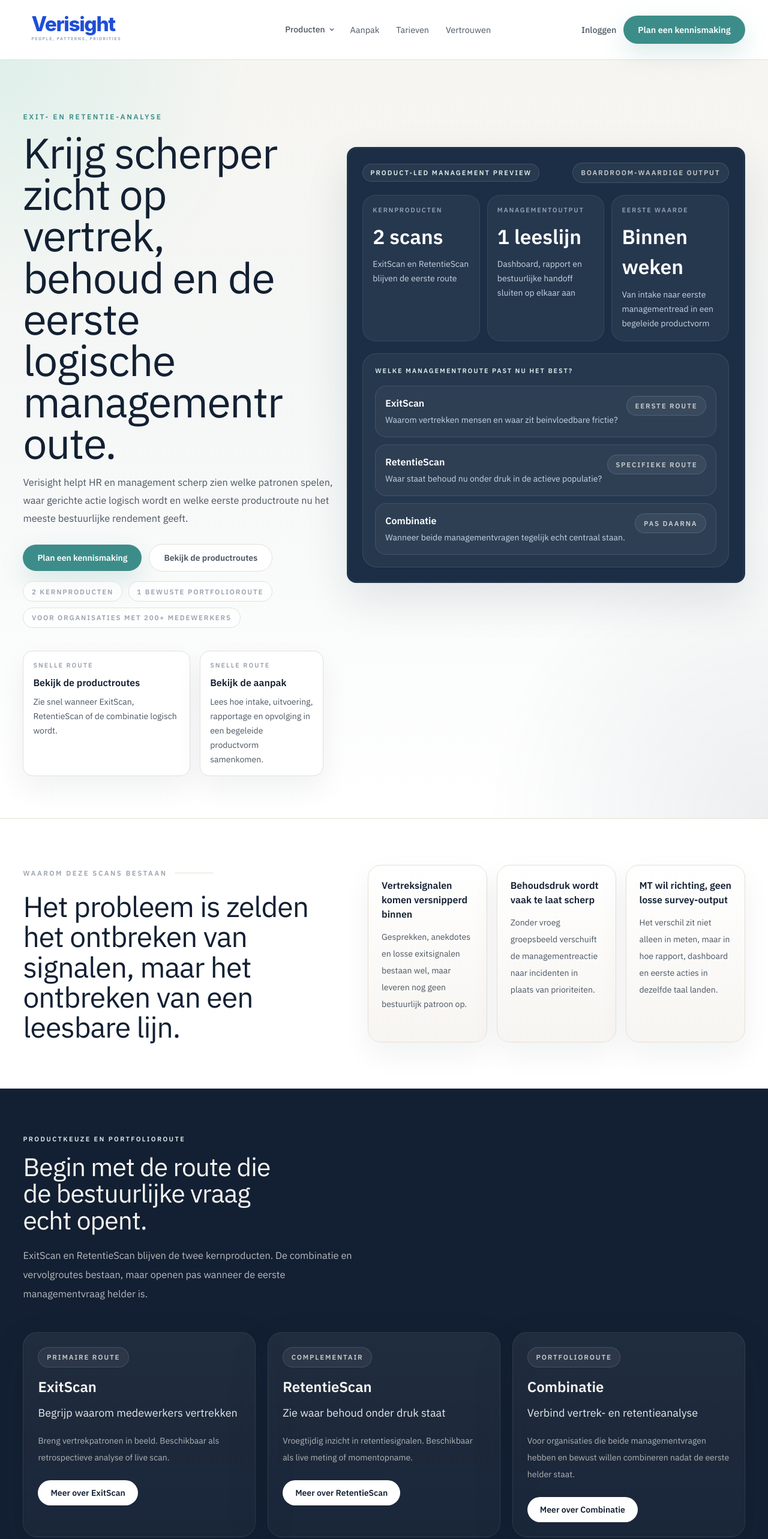
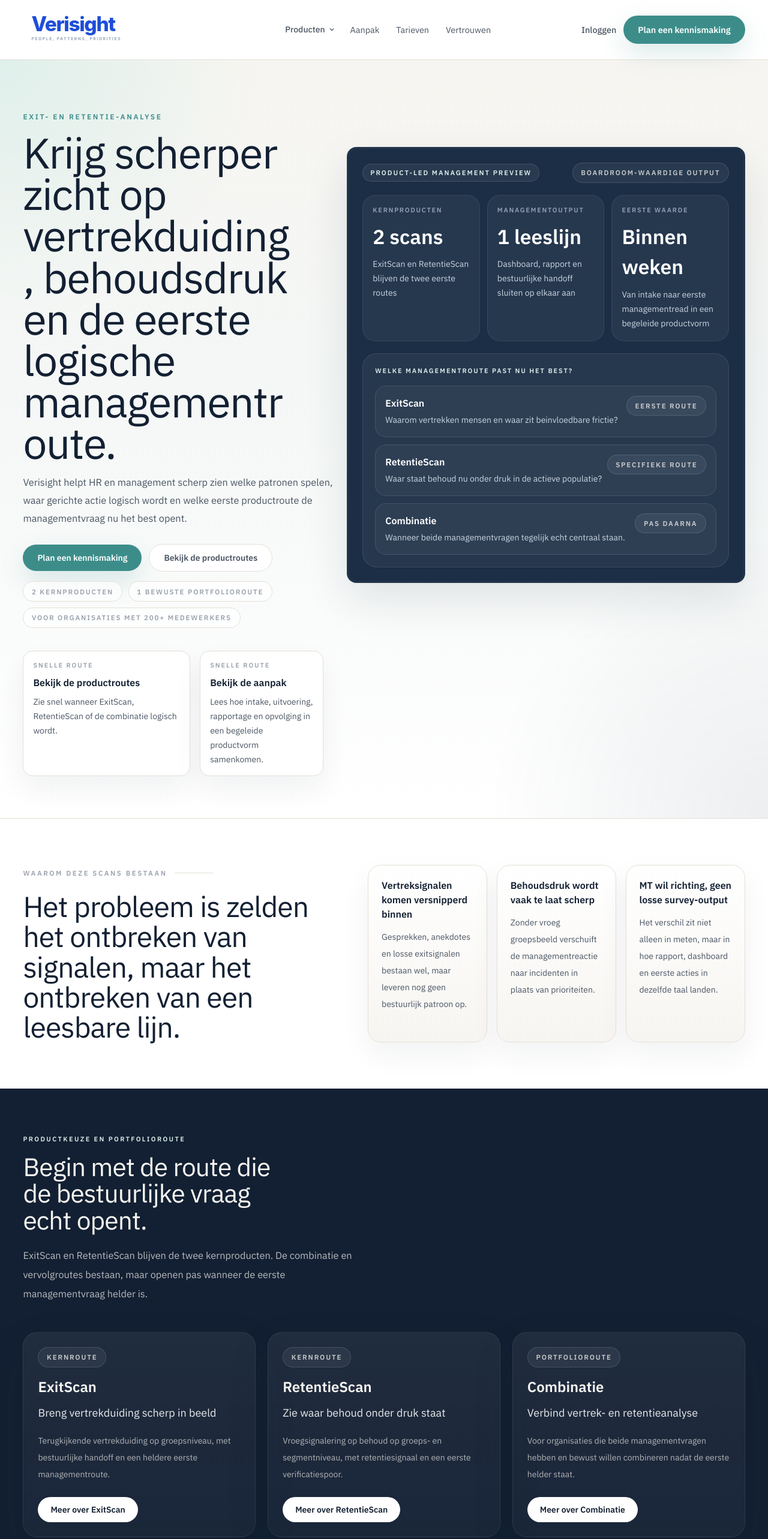
Before and after one commit to larshengel08-lang/VerisightSaaS, a Next.js app in the folder frontend/: page / in a window 1280 px wide. Shown: the top 2566 px of the page at 60% size. Built offline with nearby package versions, Linux system fonts and the light colour scheme.

Commit message:
Align buyer-facing commercial copy with canon

```diff
--- a/frontend/app/page.tsx
+++ b/frontend/app/page.tsx
@@ -35,7 +35,7 @@ export const metadata: Metadata = {
 }
 
 const heroSignals = [
-  ['Kernproducten', '2 scans', 'ExitScan en RetentieScan blijven de eerste route'],
+  ['Kernproducten', '2 scans', 'ExitScan en RetentieScan blijven de twee eerste routes'],
   ['Managementoutput', '1 leeslijn', 'Dashboard, rapport en bestuurlijke handoff sluiten op elkaar aan'],
   ['Eerste waarde', 'Binnen weken', 'Van intake naar eerste managementread in een begeleide productvorm'],
 ] as const
@@ -94,11 +94,11 @@ export default function LandingPage() {
           <MarketingHeroIntro>
             <p className="marketing-hero-eyebrow text-[#3C8D8A]">Exit- en retentie-analyse</p>
             <h1 className="marketing-hero-title marketing-hero-title-home font-display text-[#132033]">
-              Krijg scherper zicht op vertrek, behoud en de eerste logische managementroute.
+              Krijg scherper zicht op vertrekduiding, behoudsdruk en de eerste logische managementroute.
             </h1>
             <p className="marketing-hero-copy text-[#4A5563]">
               Verisight helpt HR en management scherp zien welke patronen spelen, waar gerichte actie logisch wordt en
-              welke eerste productroute nu het meeste bestuurlijke rendement geeft.
+              welke eerste productroute de managementvraag nu het best opent.
             </p>
             <div className="marketing-hero-cta-row marketing-hero-actions">
               <Link
--- a/frontend/app/producten/[slug]/page.tsx
+++ b/frontend/app/producten/[slug]/page.tsx
@@ -176,10 +176,10 @@ function ExitScanPage() {
           <div className="marketing-shell py-14">
             <p className="text-[0.6rem] font-medium uppercase tracking-[0.14em] text-[#3C8D8A]">ExitScan</p>
             <h1 className="mt-3 max-w-[22ch] font-display text-[clamp(1.6rem,3.5vw,2.2rem)] font-light leading-[1.15] tracking-[-0.02em] text-[#132033]">
-              Begrijp waarom medewerkers vertrekken
+              Breng vertrekduiding scherp in beeld
             </h1>
             <p className="mt-4 max-w-[52ch] text-base leading-relaxed text-[#4A5563]">
-              Beschikbaar als retrospectieve analyse of live scan.
+              Voor terugkijkende vertrekduiding op groepsniveau, begeleid als retrospectieve exitscan of live exitroute.
             </p>
             <div className="mt-8 flex flex-wrap items-center gap-4">
               <a
@@ -356,10 +356,10 @@ function RetentionScanPage() {
           <div className="marketing-shell py-14">
             <p className="text-[0.6rem] font-medium uppercase tracking-[0.14em] text-[#3C8D8A]">RetentieScan</p>
             <h1 className="mt-3 max-w-[22ch] font-display text-[clamp(1.6rem,3.5vw,2.2rem)] font-light leading-[1.15] tracking-[-0.02em] text-[#132033]">
-              Zie waar behoud en werkfrictie onder druk staan
+              Zie eerder waar behoud onder druk staat
             </h1>
             <p className="mt-4 max-w-[52ch] text-base leading-relaxed text-[#4A5563]">
-              Beschikbaar als live meting of gerichte momentopname.
+              Voor vroegsignalering op behoud op groeps- en segmentniveau, als baseline of ritmeroute.
             </p>
             <div className="mt-8 flex flex-wrap items-center gap-4">
               <a
@@ -386,7 +386,7 @@ function RetentionScanPage() {
             {[
               'Vroeg signaleren voordat sprake is van verloop',
               'Na een verandertraject of reorganisatie',
-              'Bij behoefte aan MT-rapportage over retentierisico\'s',
+              'Bij behoefte aan MT-rapportage over behoudsdruk en retentiesignalen',
             ].map((item) => (
               <div key={item} className="rounded-lg border border-[#E5E0D6] bg-[#F7F5F1] p-5">
                 <p className="text-sm leading-relaxed text-[#132033]">{item}</p>
@@ -438,23 +438,23 @@ function RetentionScanPage() {
         {/* 5 — Live vs. momentopname */}
         <MarketingSection tone="surface">
           <p className="text-[0.6rem] font-medium uppercase tracking-[0.14em] text-[#3C8D8A]">Varianten</p>
-          <h2 className="mt-3 text-xl font-medium text-[#132033]">Live meting of momentopname?</h2>
+          <h2 className="mt-3 text-xl font-medium text-[#132033]">Baseline of ritmeroute?</h2>
           <div className="mt-8 grid gap-5 lg:grid-cols-2">
             {[
               {
-                label: 'Live meting',
+                label: 'Baseline',
                 points: [
-                  'Actuele signalen bij actieve medewerkers',
-                  'Geschikt voor doorlopend inzicht in retentierisico\'s',
-                  'Sterk als u trends wilt volgen over tijd',
+                  'Gerichte eerste read voor actieve medewerkers',
+                  'Geschikt om behoudsdruk en retentiesignalen eerst scherp te krijgen',
+                  'Sterk als startpunt voor verificatie en prioritering',
                 ],
               },
               {
-                label: 'Momentopname',
+                label: 'Ritmeroute',
                 points: [
-                  'Gerichte baseline voor een specifiek moment',
-                  'Geschikt als startpunt voor gerichte opvolging',
-                  'Sneller op te zetten, helder afgebakend',
+                  'Herhaalvorm nadat baseline en eerste opvolging al staan',
+                  'Geschikt om verschuiving in retentiesignaal en topfactoren te volgen',
+                  'Bewust kleiner dan opnieuw een brede eerste scan',
                 ],
               },
             ].map(({ label, points }) => (
@@ -532,7 +532,7 @@ function PulsePage() {
             Houd na een eerste scan kort en gericht zicht op wat nu verschuift.
           </h1>
           <p className="marketing-hero-copy text-slate-600">
-            Pulse is een compacte vervolgroute na diagnose, baseline of eerste actie. Je gebruikt het product voor een
+            Pulse is een compacte vervolgroute na een eerste baseline, managementread of eerste actie. Je gebruikt het product voor een
             korte managementreview: wat laat de huidige snapshot zien, welk werkspoor vraagt nu bespreking en wanneer
             is een volgende check logisch.
           </p>
@@ -567,7 +567,7 @@ function PulsePage() {
             </p>
             <div className="marketing-stage-list">
               {[
-                'Start na een eerste diagnose, baseline of eerste actie.',
+                'Start na een eerste baseline, managementread of eerste actie.',
                 'Lees wat nu verschuift zonder direct opnieuw een brede meting te openen.',
                 'Gebruik Pulse voor review en hercheck, niet als brede trendmachine.',
               ].map((item) => (
@@ -634,7 +634,7 @@ function PulsePage() {
             },
             {
               title: 'Bij een smalle reviewvraag',
-              body: 'Pulse past wanneer de vraag vooral gaat over review, bijsturing en het volgende checkmoment, niet over een nieuwe brede diagnose.',
+              body: 'Pulse past wanneer de vraag vooral gaat over review, bijsturing en het volgende checkmoment, niet over een nieuwe brede eerste scan.',
             },
           ].map((card) => (
             <div key={card.title} className="marketing-panel p-7">
@@ -652,7 +652,7 @@ function PulsePage() {
             rows={[
               [
                 'Startpunt',
-                'Na diagnose, baseline of eerste actie wanneer een compacte hercheck logisch is.',
+                'Na een eerste baseline, managementread of eerste actie wanneer een compacte hercheck logisch is.',
                 'Na RetentieScan Baseline als bredere herhaalvorm op behoud.',
               ],
               [
@@ -677,7 +677,7 @@ function PulsePage() {
             <p className="text-xs font-bold uppercase tracking-[0.22em] text-amber-300">Wat Pulse wel belooft</p>
             <h2 className="mt-4 font-display text-4xl text-white">Een bounded managementread, geen brede trendclaim.</h2>
             <p className="mt-5 text-base leading-8 text-slate-300">
-              Pulse verkoopt geen nieuwe diagnose. Het product helpt vooral om na een eerste managementread sneller te
+              Pulse verkoopt geen nieuwe brede eerste scan. Het product helpt vooral om na een eerste managementread sneller te
               zien waar review, beperkte correctie of een volgende check nu het meest logisch is.
             </p>
             <ul className="mt-6 space-y-3 text-sm leading-7 text-slate-300">
@@ -700,7 +700,7 @@ function PulsePage() {
         <MarketingInlineContactPanel
           eyebrow="Kennismaking"
           title="Toets of Pulse als vervolgroute nu echt logisch is."
-          body="Beschrijf kort welke eerste diagnose, baseline of actie al loopt en wat je nu vooral wilt herchecken. Dan bepalen we of Pulse past of dat een bredere vervolgroute logischer is."
+          body="Beschrijf kort welke eerste baseline, managementread of actie al loopt en wat je nu vooral wilt herchecken. Dan bepalen we of Pulse past of dat een bredere vervolgroute logischer is."
           defaultRouteInterest="nog-onzeker"
           defaultCtaSource="product_pulse_form"
         />
@@ -734,7 +734,7 @@ function TeamScanPage() {
             Lokaliseer waar een bestaand signaal eerst verificatie vraagt.
           </h1>
           <p className="marketing-hero-copy text-slate-600">
-            TeamScan is geen nieuwe eerste diagnose, maar een bounded lokalisatieroute nadat een breder organisatie- of
+            TeamScan is geen nieuwe eerste hoofdroute, maar een bounded lokalisatieroute nadat een breder organisatie- of
             groepssignaal al zichtbaar is. De route helpt bepalen welke afdeling eerst een lokaal gesprek, verificatie
             of begrensde eerste actie vraagt.
           </p>
@@ -809,7 +809,7 @@ function TeamScanPage() {
           items={[
             {
               title: 'Bestaand signaal eerst',
-              body: 'TeamScan start pas nadat een breder organisatie- of groepssignaal al zichtbaar is in diagnose, baseline of vervolgmeting.',
+              body: 'TeamScan start pas nadat een breder organisatie- of groepssignaal al zichtbaar is in een eerste baseline, managementread of vervolgmeting.',
             },
             {
               title: 'Lokale prioriteit',
@@ -827,7 +827,7 @@ function TeamScanPage() {
         <div className="grid gap-6 lg:grid-cols-3">
           {[
             {
-              title: 'Na een eerste baseline of diagnose',
+              title: 'Na een eerste baseline of managementread',
               body: 'TeamScan wordt logisch zodra management niet opnieuw breed wil meten, maar wel scherper wil weten waar het beeld lokaal het eerst onderzocht moet worden.',
             },
             {
@@ -881,7 +881,7 @@ function TeamScanPage() {
               Een veilige lokale handoff, geen oordeel over teams of managers.
             </h2>
             <p className="mt-5 text-base leading-8 text-slate-300">
-              TeamScan verkoopt geen brede teamdiagnose. Het product helpt vooral om na een eerste managementread sneller
+              TeamScan verkoopt geen brede teamscan als nieuwe hoofdroute. Het product helpt vooral om na een eerste managementread sneller
               te zien waar lokale verificatie, eigenaarschap en een begrensde eerste actie het meest logisch zijn.
             </p>
             <ul className="mt-6 space-y-3 text-sm leading-7 text-slate-300">
@@ -914,7 +914,7 @@ function TeamScanPage() {
         <MarketingCalloutBand
           eyebrow="Lokalisatiegrens"
           title="Twijfel je tussen TeamScan en een andere vervolgronde?"
-          body="We helpen je kiezen tussen TeamScan, Segment Deep Dive of terug naar bredere diagnose. Zo blijft de vervolgstap lokaal scherp in plaats van diffuser dan nodig."
+          body="We helpen je kiezen tussen TeamScan, Segment Deep Dive of terug naar een bredere kernroute. Zo blijft de vervolgstap lokaal scherp in plaats van diffuser dan nodig."
           primaryHref={buildContactHref({ routeInterest: 'teamscan', ctaSource: 'product_team_callout' })}
           primaryLabel="Plan kennismaking"
           secondaryHref="/tarieven"
--- a/frontend/components/marketing/site-content.ts
+++ b/frontend/components/marketing/site-content.ts
@@ -40,19 +40,19 @@ export const marketingLegalLinks = [
 export const homepageProductRoutes = [
   {
     name: 'ExitScan',
-    title: 'Begrijp waarom medewerkers vertrekken',
-    body: 'Breng vertrekpatronen in beeld. Beschikbaar als retrospectieve analyse of live scan.',
+    title: 'Breng vertrekduiding scherp in beeld',
+    body: 'Terugkijkende vertrekduiding op groepsniveau, met bestuurlijke handoff en een heldere eerste managementroute.',
     href: '/producten/exitscan',
     accent: 'border-[#E5E0D6] bg-[#F7F5F1]',
-    chip: 'Primaire route',
+    chip: 'Kernroute',
   },
   {
     name: 'RetentieScan',
     title: 'Zie waar behoud onder druk staat',
-    body: 'Vroegtijdig inzicht in retentiesignalen. Beschikbaar als live meting of momentopname.',
+    body: 'Vroegsignalering op behoud op groeps- en segmentniveau, met retentiesignaal en een eerste verificatiespoor.',
     href: '/producten/retentiescan',
     accent: 'border-[#DCEFEA] bg-[#F7F5F1]',
-    chip: 'Complementair',
+    chip: 'Kernroute',
   },
   {
     name: 'Combinatie',
@@ -313,7 +313,7 @@ export const statCards = [
   {
     value: '2 kernproducten',
     label: 'heldere kernportfolio',
-    detail: 'ExitScan als primaire wedge en RetentieScan als gerichte complementaire route.',
+    detail: 'ExitScan en RetentieScan als twee kernroutes binnen een duidelijke first-buy logica.',
   },
   {
     value: '1 leeslijn',
--- a/frontend/lib/marketing-products.ts
+++ b/frontend/lib/marketing-products.ts
@@ -26,7 +26,7 @@ export const CORE_MARKETING_PRODUCTS: MarketingProduct[] = [
     slug: 'exitscan',
     label: 'ExitScan',
     shortLabel: 'ExitScan',
-    tagline: 'Breng vertrekpatronen scherp in beeld',
+    tagline: 'Breng vertrekduiding scherp in beeld',
     description:
       'Vertrekduiding en verloopanalyse op basis van terugkerende werkfactoren, vertrekredenen en signalen van werkfrictie voor HR, MT en directie, met compacte bestuurlijke handoff en expliciete leeswijzers over claims, privacy en interpretatie.',
     seoTitle: 'ExitScan | Verloopanalyse en vertrekduiding voor HR-teams',
@@ -82,12 +82,12 @@ export const FOLLOW_ON_MARKETING_PRODUCTS: MarketingProduct[] = [
     slug: 'pulse',
     label: 'Pulse',
     shortLabel: 'Pulse',
-    tagline: 'Compacte reviewmetingen na diagnose of baseline',
+    tagline: 'Compacte reviewmetingen na eerste baseline of managementread',
     description:
-      'Live bounded follow-on route voor kortere, frequente reviewmetingen nadat een eerste diagnose of baseline al staat. Bedoeld voor ritme, effectcheck en managementreview, niet als derde brede instap.',
-    seoTitle: 'Pulse | Compacte reviewmetingen na diagnose of baseline',
+      'Bounded vervolgroute voor kortere reviewmetingen nadat een eerste baseline, managementread of eerste actie al staat. Bedoeld voor ritme, effectcheck en managementreview, niet als derde brede instap.',
+    seoTitle: 'Pulse | Compacte reviewmetingen na eerste baseline of managementread',
     ogAlt: 'Pulse productpagina van Verisight',
-    serviceType: 'Compacte reviewmeting na diagnose of baseline',
+    serviceType: 'Compacte reviewmeting na eerste baseline of managementread',
     serviceAudience: 'HR-teams en directies die na een eerste scan gericht willen blijven volgen',
     serviceOutput:
       'Compacte managementreview, ritmesignaal, delta-uitleg, bounded vervolgactie en expliciete reviewgrens',
@@ -101,13 +101,13 @@ export const FOLLOW_ON_MARKETING_PRODUCTS: MarketingProduct[] = [
     shortLabel: 'TeamScan',
     tagline: 'Lokale verificatie na een breder signaal',
     description:
-      'Live bounded follow-on route voor department-first lokalisatie nadat een breder signaal al zichtbaar is. Bedoeld voor lokale verificatie en prioriteit, niet voor manager ranking of brede teamsoftware.',
+      'Bounded vervolgroute voor department-first lokalisatie nadat een breder signaal al zichtbaar is. Bedoeld voor lokale verificatie en prioriteit, niet voor manager ranking of brede teamsoftware.',
     seoTitle: 'TeamScan | Lokale verificatie na een breder signaal',
     ogAlt: 'TeamScan productpagina van Verisight',
     serviceType: 'Lokale verificatie en bounded teamprioritering',
     serviceAudience: 'HR-teams en directies die na een breder signaal lokale verificatie willen starten',
     serviceOutput:
-      'Lokale prioriteitsread, bounded managementhandoff, formele reportoutput en suppressie-aware lokale duiding',
+      'Lokale prioriteitsread, bounded managementhandoff en suppressie-aware lokale duiding',
     status: 'live',
     portfolioRole: 'follow_on_route',
     href: '/producten/teamscan',
@@ -118,13 +118,13 @@ export const FOLLOW_ON_MARKETING_PRODUCTS: MarketingProduct[] = [
     shortLabel: 'Onboarding 30-60-90',
     tagline: 'Vroege lifecycle-check voor nieuwe medewerkers',
     description:
-      'Live bounded follow-on route voor een assisted single-checkpoint onboardingread. Bedoeld om vroege landing en eerste frictie zichtbaar te maken, niet als journey-engine of brede lifecycle-suite.',
+      'Bounded vervolgroute voor een assisted single-checkpoint onboardingread. Bedoeld om vroege landing en eerste frictie zichtbaar te maken, niet als journey-engine of brede lifecycle-suite.',
     seoTitle: 'Onboarding 30-60-90 | Vroege lifecycle-check voor nieuwe medewerkers',
     ogAlt: 'Onboarding 30-60-90 productpagina van Verisight',
     serviceType: 'Assisted single-checkpoint onboardingread',
     serviceAudience: 'HR-teams en directies die een vroege onboardingcheck buyer-facing willen openen',
     serviceOutput:
-      'Checkpointsignaal, owner, eerste actie, managementhandoff en bounded formele output zonder brede journey-claims',
+      'Checkpointsignaal, owner, eerste actie en bounded managementhandoff zonder brede journey-claims',
     status: 'live',
     portfolioRole: 'follow_on_route',
     href: '/producten/onboarding-30-60-90',
@@ -135,13 +135,13 @@ export const FOLLOW_ON_MARKETING_PRODUCTS: MarketingProduct[] = [
     shortLabel: 'Leadership Scan',
     tagline: 'Begrensde managementread na een bestaand signaal',
     description:
-      'Live bounded follow-on route voor een group-level leadershipread nadat een bestaand people-signaal al zichtbaar is. Bedoeld voor managementcontext en eerste verificatie, niet voor named leaders, 360 of performanceframing.',
+      'Bounded vervolgroute voor een group-level leadershipread nadat een bestaand people-signaal al zichtbaar is. Bedoeld voor managementcontext en eerste verificatie, niet voor named leaders, 360 of performanceframing.',
     seoTitle: 'Leadership Scan | Begrensde managementread na een bestaand signaal',
     ogAlt: 'Leadership Scan productpagina van Verisight',
     serviceType: 'Group-level leadershipread na een bestaand signaal',
     serviceAudience: 'HR-teams en directies die managementcontext bounded willen duiden',
     serviceOutput:
-      'Geaggregeerde leadershipread, managementhandoff, bounded first action en formele output zonder named leader readouts',
+      'Geaggregeerde leadershipread, managementhandoff en bounded first action zonder named leader readouts',
     status: 'live',
     portfolioRole: 'follow_on_route',
     href: '/producten/leadership-scan',
```
Also changed, not shown: 2 other files (tests, documents, lock files or other folders).
